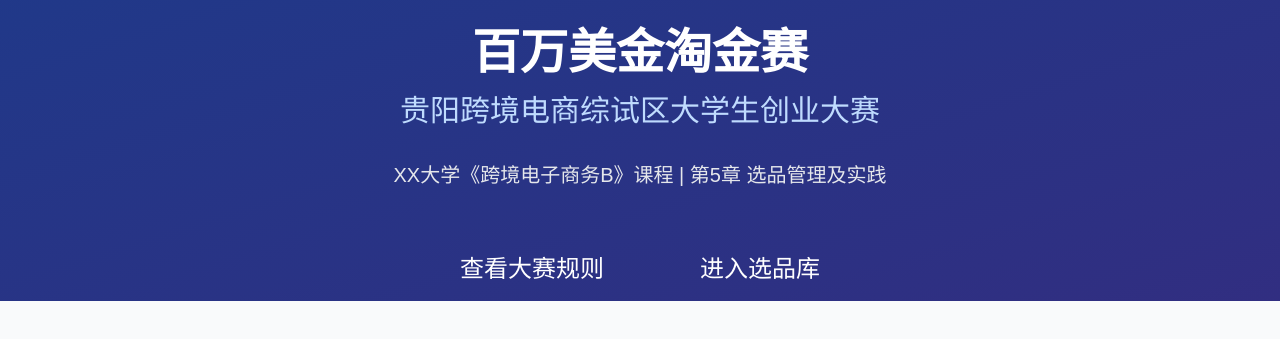
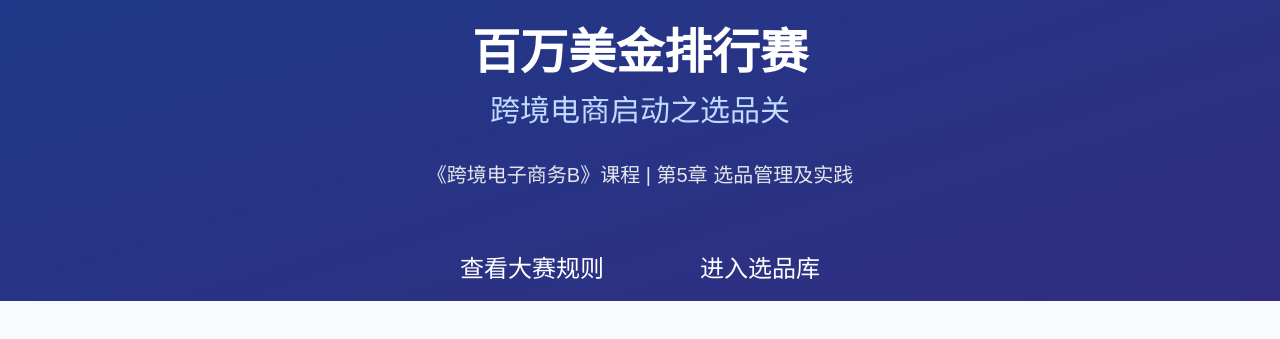
Before and after one commit to AICC168/Product-Hunting, a plain HTML site: page index.html in a window 1280 px wide. Shown: the part 103-442 px from the top of the page. Drawn offline with nearby package versions, Linux system fonts and the light colour scheme.

Commit message:
Update index.html

```diff
--- a/index.html
+++ b/index.html
@@ -300,10 +300,10 @@
     <!-- 第1屏：开场首页 -->
     <section id="step1" class="section bg-gradient-to-br from-blue-900 to-indigo-900 text-white justify-center items-center">
         <div class="text-center max-w-4xl mx-auto px-4">
-            <img src="https://picsum.photos/id/306/200/100" alt="贵阳跨境电商综试区logo" class="mx-auto mb-8 rounded-lg">
-            <h1 class="text-5xl font-bold mb-4">百万美金淘金赛</h1>
-            <h2 class="text-3xl mb-8 text-blue-200">贵阳跨境电商综试区大学生创业大赛</h2>
-            <p class="text-xl mb-12 text-gray-200">XX大学《跨境电子商务B》课程 | 第5章 选品管理及实践</p>
+            <img src="https://picsum.photos/id/306/200/100" alt="跨境电商综试区logo" class="mx-auto mb-8 rounded-lg">
+            <h1 class="text-5xl font-bold mb-4">百万美金排行赛</h1>
+            <h2 class="text-3xl mb-8 text-blue-200">跨境电商启动之选品关</h2>
+            <p class="text-xl mb-12 text-gray-200">《跨境电子商务B》课程 | 第5章 选品管理及实践</p>
             <div class="flex gap-4 justify-center">
                 <button class="btn btn-primary text-2xl px-10 py-4" onclick="goStep(2)">查看大赛规则</button>
                 <button class="btn btn-success text-2xl px-10 py-4" onclick="goStep(3)">进入选品库</button>
```
